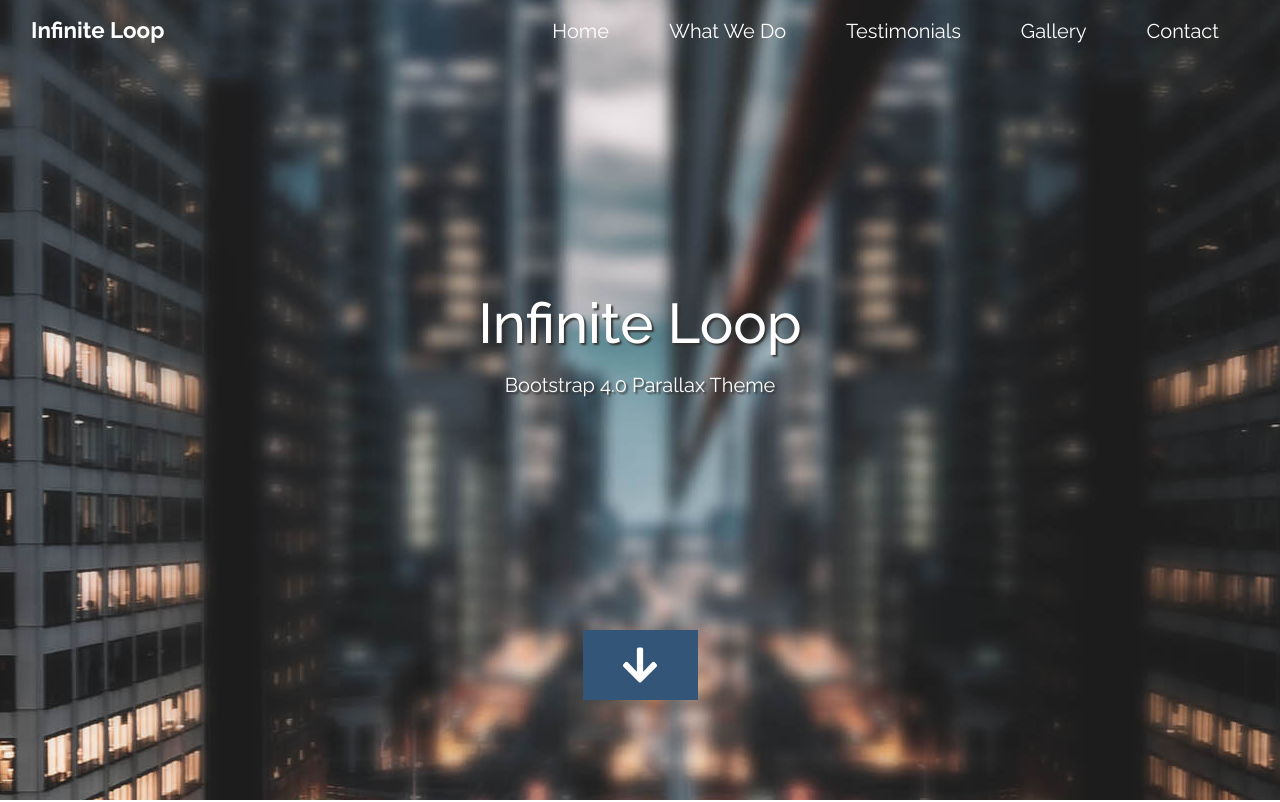
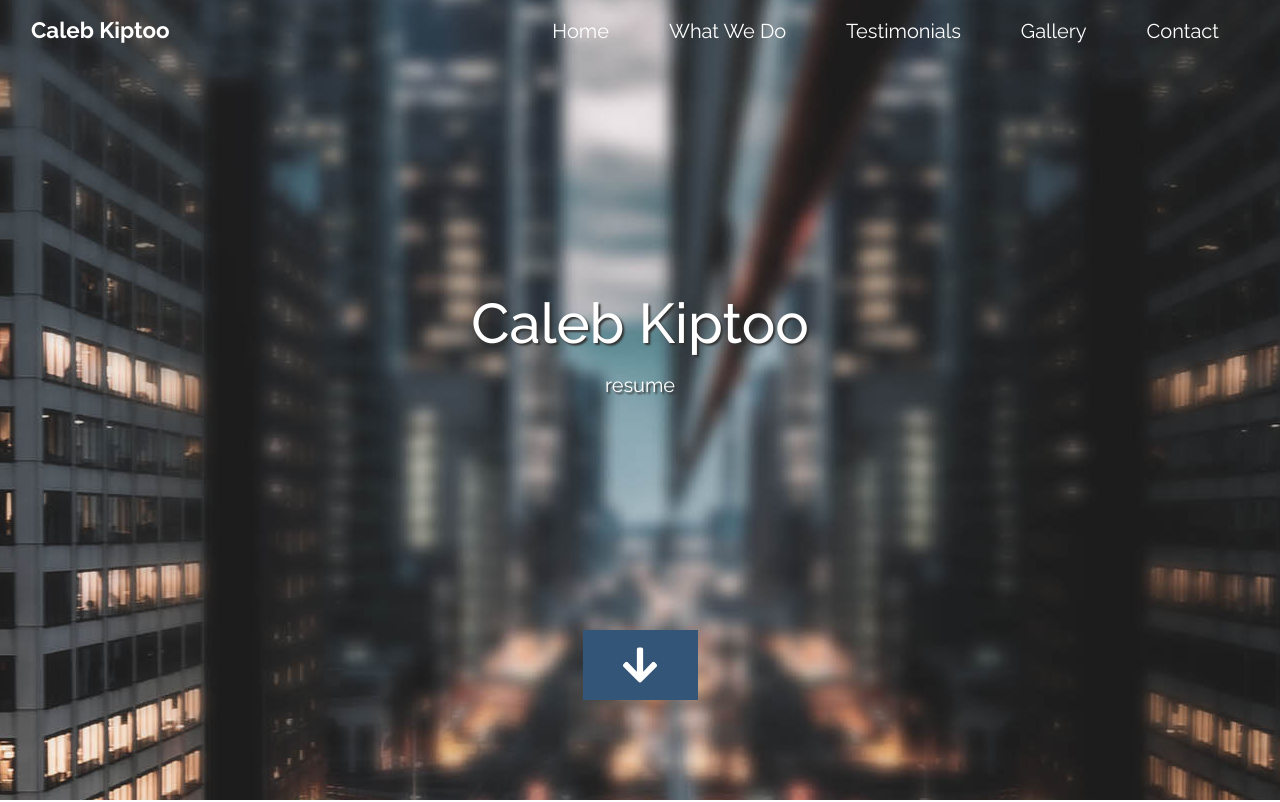
Before and after one commit to Techmov/resume, a plain HTML site: page index.html in a window 1280 px wide. Shown: the top 802 px of the page. Drawn offline with Linux system fonts and the light colour scheme.

Commit message:
Update index.html

```diff
--- a/index.html
+++ b/index.html
@@ -11,10 +11,6 @@
     <link rel="stylesheet" href="magnific-popup/magnific-popup.css">
     <link rel="stylesheet" href="css/bootstrap.min.css" />
     <link rel="stylesheet" href="css/tooplate-infinite-loop.css" />
-<!--
-Tooplate 2117 Infinite Loop
-https://www.tooplate.com/view/2117-infinite-loop
--->
 
   </head>
   <body>
@@ -24,7 +20,7 @@ https://www.tooplate.com/view/2117-infinite-loop
       <nav class="navbar navbar-expand-md tm-navbar" id="tmNav">
         <div class="container">
           <div class="tm-next">
-              <a href="#infinite" class="navbar-brand">Infinite Loop</a>
+              <a href="#infinite" class="navbar-brand">Caleb Kiptoo</a>
           </div>
 
           <button class="navbar-toggler" type="button" data-toggle="collapse" data-target="#navbarSupportedContent" aria-controls="navbarSupportedContent" aria-expanded="false" aria-label="Toggle navigation">
@@ -54,9 +50,9 @@ https://www.tooplate.com/view/2117-infinite-loop
 
       <div class="text-center tm-hero-text-container">
         <div class="tm-hero-text-container-inner">
-            <h2 class="tm-hero-title">Infinite Loop</h2>
+            <h2 class="tm-hero-title">Caleb Kiptoo</h2>
             <p class="tm-hero-subtitle">
-              Bootstrap 4.0 Parallax Theme
+              resume
               <br>
             </p>
         </div>
@@ -314,7 +310,7 @@ https://www.tooplate.com/view/2117-infinite-loop
                 <div class="contact-item">
                   <a rel="nofollow" href="mailto:mail@company.com" class="item-link">
                       <i class="far fa-2x fa-envelope mr-4"></i>
-                      <span class="mb-0">mail@company.com</span>
+                      <span class="mb-0">calebkip200@gmail.com</span>
                   </a>
                 </div>
 
@@ -328,7 +324,7 @@ https://www.tooplate.com/view/2117-infinite-loop
                 <div class="contact-item">
                   <a rel="nofollow" href="tel:0100200340" class="item-link">
                       <i class="fas fa-2x fa-phone-square mr-4"></i>
-                      <span class="mb-0">255-662-5566</span>
+                      <span class="mb-0">+254710633658</span>
                   </a>
                 </div>
 
```
